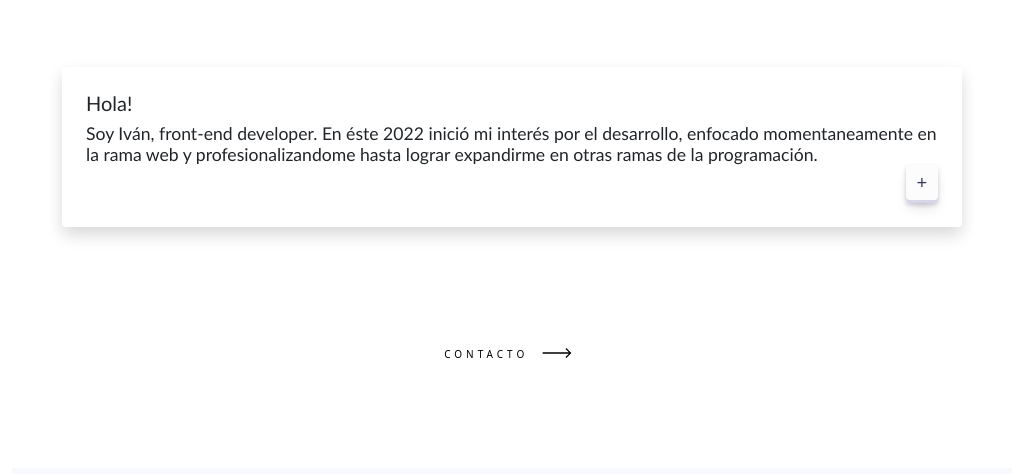
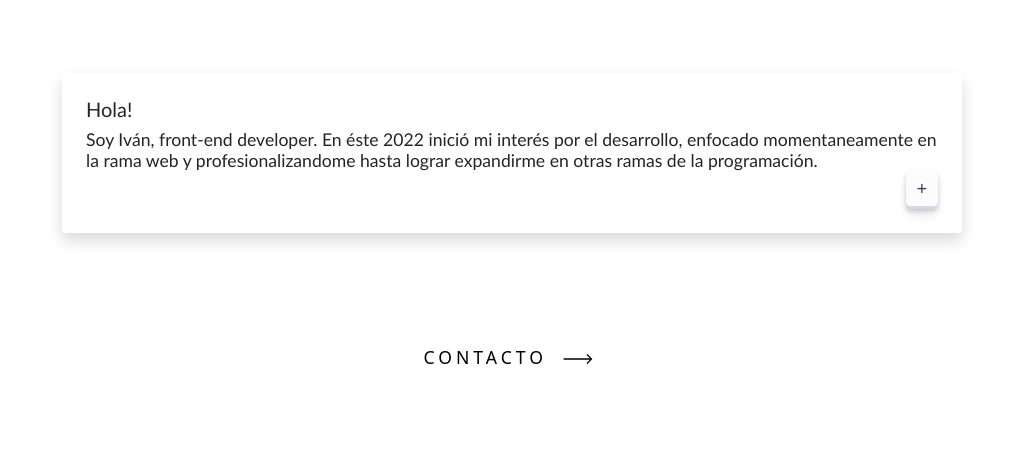
Before and after one commit to ivanddev/portfolio, a plain HTML site: page index.html in a window 1280 px wide. Shown: the part 326-800 px from the top of the page, without its empty margins (128-1155 px from the left). Drawn offline with nearby package versions, Linux system fonts and the light colour scheme.

Commit message:
arreglo de nav

```diff
--- a/index.html
+++ b/index.html
@@ -71,11 +71,11 @@
                 <p class="h1 name">Iván Díaz</p>
             </div>
             <div class="index__div-name-p">
-                <p class="h7">Desarrollador Web</p>
+                <p class="p1">Desarrollador Web</p>
             </div>
             <div class="index__div-paragraph">
                 <p class="h5">Hola!</p>
-                <p class="h7">Soy Iván, front-end developer. En éste 2022 inició mi interés por el desarrollo, enfocado
+                <p class="p1">Soy Iván, front-end developer. En éste 2022 inició mi interés por el desarrollo, enfocado
                     momentaneamente en la rama web
                     y
                     profesionalizandome hasta lograr expandirme en otras ramas de la programación.</p>
@@ -87,7 +87,7 @@
 
             <div class="index__div-button">
                 <a href="#contact"><button class="cta">
-                        <span class="hover-underline-animation"> Contacto </span>
+                        <span class="hover-underline-animation p1"> Contacto </span>
                         <svg id="arrow-horizontal" xmlns="http://www.w3.org/2000/svg" width="30" height="10"
                             viewBox="0 0 46 16">
                             <path id="Path_10" data-name="Path 10"
--- a/style.css
+++ b/style.css
@@ -12,7 +12,7 @@ p {
     margin-bottom: 0;
 }
 
-.h7 {
+.p1 {
     margin-top: 0;
     margin-bottom: 0;
     font-weight: 500;
@@ -44,7 +44,7 @@ p {
     width: 100%;
     margin: 0 auto;
     display: grid;
-    grid-template-rows: 50px 93vh 700px 800px 600px 50px;
+    grid-template-rows: auto 93vh 700px 800px 600px 50px;
     grid-template-areas:
         "header"
         "index"
@@ -198,7 +198,6 @@ p {
 .cta span {
     padding-bottom: 7px;
     letter-spacing: 4px;
-    font-size: 10px;
     padding-right: 15px;
     text-transform: uppercase;
 }
@@ -239,7 +238,6 @@ p {
     transform: scaleX(1);
     transform-origin: bottom left;
 }
-
 /* BUTTON 2 STYLE */
 
 
```
